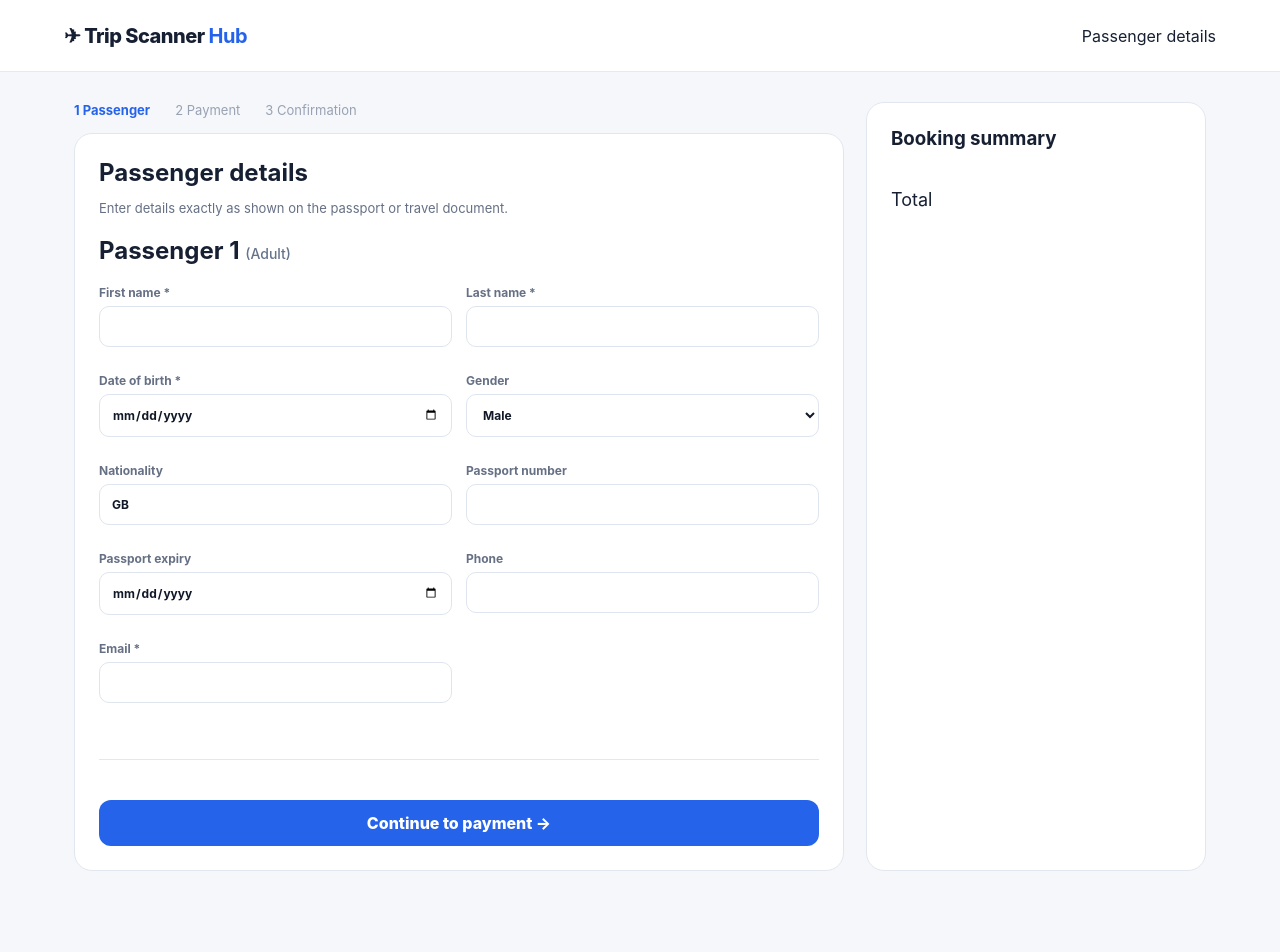
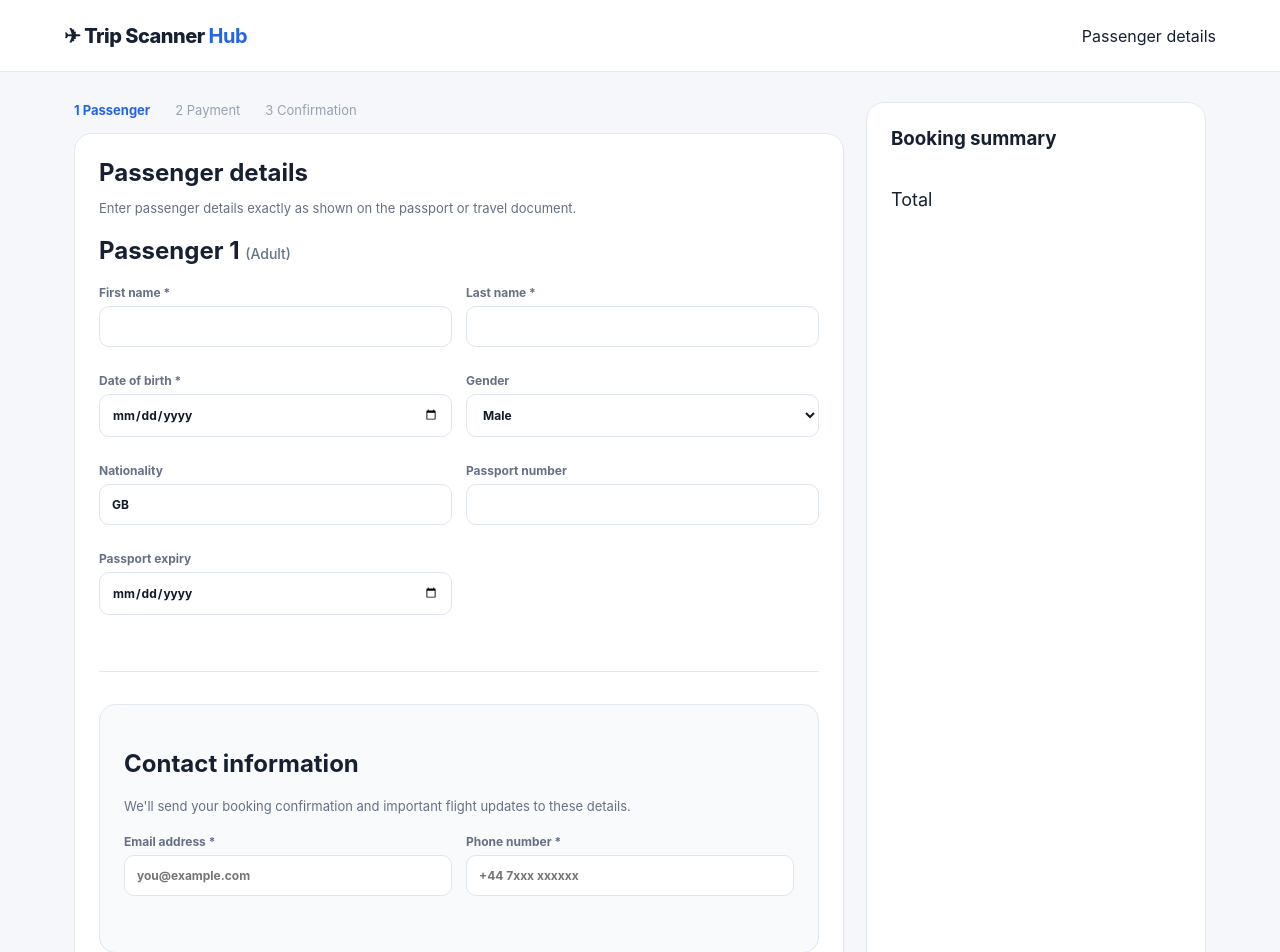
Before and after one commit to Milanbamaniya5/perfect-motion-flights, a Next.js app: page /checkout in a window 1280 px wide. Shown: the top 952 px of the page. Before the commit the page ends 931 px from the top, so only its background shows below. Built offline with nearby package versions, Linux system fonts and the light colour scheme.

Commit message:
Refactor checkout page for improved readability

```diff
--- a/app/checkout/page.js
+++ b/app/checkout/page.js
@@ -13,13 +13,10 @@ import {
 
 function money(amount, currency) {
   try {
-    return new Intl.NumberFormat(
-      'en-GB',
-      {
+    return new Intl.NumberFormat('en-GB', {
       style: 'currency',
       currency: currency || 'GBP',
-      }
-    ).format(Number(amount));
+    }).format(Number(amount));
   } catch {
     return `${currency || 'GBP'} ${amount}`;
   }
@@ -28,56 +25,43 @@ function money(amount, currency) {
 function time(value) {
   if (!value) return '—';
 
-  return new Date(value).toLocaleTimeString(
-    'en-GB',
-    {
+  return new Date(value).toLocaleTimeString('en-GB', {
     hour: '2-digit',
     minute: '2-digit',
-    }
-  );
+  });
 }
 
 function CheckoutContent() {
   const router = useRouter();
   const sp = useSearchParams();
 
-  const [offer, setOffer] =
-    useState(null);
-
-  const [passengers, setPassengers] =
-    useState([]);
-
-  const [error, setError] =
-    useState('');
+  const [offer, setOffer] = useState(null);
+  const [passengers, setPassengers] = useState([]);
+  const [contact, setContact] = useState({
+    email: '',
+    phone_number: '',
+  });
+  const [error, setError] = useState('');
 
   useEffect(() => {
-    const offerId =
-      sp.get('offerId');
+    const offerId = sp.get('offerId');
 
     const adults = Math.max(
       1,
       Number(sp.get('adults') || 1)
     );
 
-    const childAges =
-      sp.getAll('childAge');
+    const childAges = sp.getAll('childAge');
 
     const passengerList = [];
 
-    // Adults
-    for (
-      let i = 0;
-      i < adults;
-      i++
-    ) {
+    // ADULTS
+    for (let i = 0; i < adults; i++) {
       passengerList.push({
         type: 'adult',
         age: null,
-
         given_name: '',
         family_name: '',
-        email: '',
-        phone_number: '',
         born_on: '',
         gender: 'm',
         nationality: 'GB',
@@ -86,67 +70,48 @@ function CheckoutContent() {
       });
     }
 
-    // Children
-    childAges.forEach(
-      (age) => {
+    // CHILDREN
+    childAges.forEach((age) => {
       if (age === '') return;
 
       passengerList.push({
         type: 'child',
         age: Number(age),
-
         given_name: '',
         family_name: '',
-          email: '',
-          phone_number: '',
         born_on: '',
         gender: 'm',
         nationality: 'GB',
         passport_number: '',
         passport_expiry_date: '',
       });
-      }
-    );
+    });
 
-    setPassengers(
-      passengerList
-    );
+    setPassengers(passengerList);
 
     if (offerId) {
       fetch(
-        `/api/orders?offerId=${encodeURIComponent(
-          offerId
-        )}`
+        `/api/orders?offerId=${encodeURIComponent(offerId)}`
       )
-        .then((response) =>
-          response.json()
-        )
+        .then((response) => response.json())
         .then((data) => {
           if (data.offer) {
             setOffer(data.offer);
           } else {
             setError(
-              data.error ||
-                'Unable to load flight.'
+              data.error || 'Unable to load flight.'
             );
           }
         })
-        .catch(() =>
-          setError(
-            'Unable to load flight.'
-          )
-        );
+        .catch(() => {
+          setError('Unable to load flight.');
+        });
     }
   }, [sp]);
 
-  function updatePassenger(
-    index,
-    field,
-    value
-  ) {
+  function updatePassenger(index, field, value) {
     setPassengers((current) =>
-      current.map(
-        (passenger, i) =>
+      current.map((passenger, i) =>
         i === index
           ? {
               ...passenger,
@@ -157,18 +122,20 @@ function CheckoutContent() {
     );
   }
 
+  function updateContact(field, value) {
+    setContact((current) => ({
+      ...current,
+      [field]: value,
+    }));
+  }
+
   function submit(event) {
     event.preventDefault();
-
     setError('');
 
-    for (
-      let i = 0;
-      i < passengers.length;
-      i++
-    ) {
-      const passenger =
-        passengers[i];
+    // Validate passengers
+    for (let i = 0; i < passengers.length; i++) {
+      const passenger = passengers[i];
 
       if (
         !passenger.given_name ||
@@ -176,31 +143,33 @@ function CheckoutContent() {
         !passenger.born_on
       ) {
         setError(
-          `Please complete Passenger ${
-            i + 1
-          } details.`
+          `Please complete Passenger ${i + 1} details.`
         );
-
-        return;
-      }
-
-      if (
-        passenger.type === 'adult' &&
-        !passenger.email
-      ) {
-        setError(
-          `Please enter email for Passenger ${
-            i + 1
-          }.`
-        );
-
         return;
       }
     }
 
+    // Validate contact information ONCE
+    if (!contact.email) {
+      setError('Please enter the contact email address.');
+      return;
+    }
+
+    if (!contact.phone_number) {
+      setError('Please enter the contact phone number.');
+      return;
+    }
+
+    // Save passengers
     sessionStorage.setItem(
       'tripScannerPassengers',
       JSON.stringify(passengers)
+    );
+
+    // Save contact information ONCE
+    sessionStorage.setItem(
+      'tripScannerContact',
+      JSON.stringify(contact)
     );
 
     sessionStorage.setItem(
@@ -217,51 +186,36 @@ function CheckoutContent() {
 
   const segments =
     offer?.slices?.flatMap(
-      (slice) =>
-        slice.segments || []
+      (slice) => slice.segments || []
     ) || [];
 
   return (
     <main className="checkout-shell">
       <header className="site-header">
         <div className="brand">
-          ✈ Trip Scanner{' '}
-          <b>Hub</b>
+          ✈ Trip Scanner <b>Hub</b>
         </div>
 
-        <span>
-          Passenger details
-        </span>
+        <span>Passenger details</span>
       </header>
 
       <div className="checkout-grid">
         <section>
           <div className="stepbar">
-            <b>
-              1 Passenger
-            </b>
-
-            <span>
-              2 Payment
-            </span>
-
-            <span>
-              3 Confirmation
-            </span>
+            <b>1 Passenger</b>
+            <span>2 Payment</span>
+            <span>3 Confirmation</span>
           </div>
 
           <form
             className="passenger-card"
             onSubmit={submit}
           >
-            <h1>
-              Passenger details
-            </h1>
+            <h1>Passenger details</h1>
 
             <p>
-              Enter details exactly as
-              shown on the passport or
-              travel document.
+              Enter passenger details exactly as shown on
+              the passport or travel document.
             </p>
 
             {error && (
@@ -270,39 +224,31 @@ function CheckoutContent() {
               </div>
             )}
 
-            {passengers.map(
-              (
-                passenger,
-                index
-              ) => (
+            {/* =========================
+                PASSENGERS
+            ========================== */}
+
+            {passengers.map((passenger, index) => (
               <div
                 key={index}
                 className="passenger-section"
                 style={{
-                    marginBottom:
-                      '28px',
-                    paddingBottom:
-                      '24px',
-                    borderBottom:
-                      '1px solid #e5e7eb',
+                  marginBottom: '28px',
+                  paddingBottom: '24px',
+                  borderBottom: '1px solid #e5e7eb',
                 }}
               >
                 <h2>
-                    Passenger{' '}
-                    {index + 1}{' '}
+                  Passenger {index + 1}{' '}
                   <span
                     style={{
-                        fontSize:
-                          '14px',
-                        fontWeight:
-                          '500',
-                        color:
-                          '#64748b',
+                      fontSize: '14px',
+                      fontWeight: '500',
+                      color: '#64748b',
                     }}
                   >
                     (
-                      {passenger.type ===
-                      'child'
+                    {passenger.type === 'child'
                       ? `Child · age ${passenger.age}`
                       : 'Adult'}
                     )
@@ -314,9 +260,7 @@ function CheckoutContent() {
                     First name *
                     <input
                       type="text"
-                        value={
-                          passenger.given_name
-                        }
+                      value={passenger.given_name}
                       onChange={(e) =>
                         updatePassenger(
                           index,
@@ -324,6 +268,7 @@ function CheckoutContent() {
                           e.target.value
                         )
                       }
+                      required
                     />
                   </label>
 
@@ -331,9 +276,7 @@ function CheckoutContent() {
                     Last name *
                     <input
                       type="text"
-                        value={
-                          passenger.family_name
-                        }
+                      value={passenger.family_name}
                       onChange={(e) =>
                         updatePassenger(
                           index,
@@ -341,6 +284,7 @@ function CheckoutContent() {
                           e.target.value
                         )
                       }
+                      required
                     />
                   </label>
 
@@ -348,9 +292,7 @@ function CheckoutContent() {
                     Date of birth *
                     <input
                       type="date"
-                        value={
-                          passenger.born_on
-                        }
+                      value={passenger.born_on}
                       onChange={(e) =>
                         updatePassenger(
                           index,
@@ -358,15 +300,14 @@ function CheckoutContent() {
                           e.target.value
                         )
                       }
+                      required
                     />
                   </label>
 
                   <label>
                     Gender
                     <select
-                        value={
-                          passenger.gender
-                        }
+                      value={passenger.gender}
                       onChange={(e) =>
                         updatePassenger(
                           index,
@@ -375,13 +316,8 @@ function CheckoutContent() {
                         )
                       }
                     >
-                        <option value="m">
-                          Male
-                        </option>
-
-                        <option value="f">
-                          Female
-                        </option>
+                      <option value="m">Male</option>
+                      <option value="f">Female</option>
                     </select>
                   </label>
 
@@ -389,9 +325,7 @@ function CheckoutContent() {
                     Nationality
                     <input
                       type="text"
-                        value={
-                          passenger.nationality
-                        }
+                      value={passenger.nationality}
                       onChange={(e) =>
                         updatePassenger(
                           index,
@@ -406,9 +340,7 @@ function CheckoutContent() {
                     Passport number
                     <input
                       type="text"
-                        value={
-                          passenger.passport_number
-                        }
+                      value={passenger.passport_number}
                       onChange={(e) =>
                         updatePassenger(
                           index,
@@ -423,9 +355,7 @@ function CheckoutContent() {
                     Passport expiry
                     <input
                       type="date"
-                        value={
-                          passenger.passport_expiry_date
-                        }
+                      value={passenger.passport_expiry_date}
                       onChange={(e) =>
                         updatePassenger(
                           index,
@@ -435,109 +365,109 @@ function CheckoutContent() {
                       }
                     />
                   </label>
+                </div>
+              </div>
+            ))}
+
+            {/* =========================
+                CONTACT INFORMATION
+                ONLY ONCE
+            ========================== */}
+
+            <div
+              className="contact-section"
+              style={{
+                marginTop: '32px',
+                padding: '24px',
+                borderRadius: '16px',
+                background: '#f8fafc',
+                border: '1px solid #e2e8f0',
+              }}
+            >
+              <h2>Contact information</h2>
+
+              <p>
+                We'll send your booking confirmation and
+                important flight updates to these details.
+              </p>
+
+              <div className="form-grid">
+                <label>
+                  Email address *
+                  <input
+                    type="email"
+                    placeholder="you@example.com"
+                    value={contact.email}
+                    onChange={(e) =>
+                      updateContact(
+                        'email',
+                        e.target.value
+                      )
+                    }
+                    required
+                  />
+                </label>
 
                 <label>
-                      Phone
+                  Phone number *
                   <input
                     type="tel"
-                        value={
-                          passenger.phone_number
-                        }
+                    placeholder="+44 7xxx xxxxxx"
+                    value={contact.phone_number}
                     onChange={(e) =>
-                          updatePassenger(
-                            index,
+                      updateContact(
                         'phone_number',
                         e.target.value
                       )
                     }
-                      />
-                    </label>
-
-                    <label>
-                      Email
-                      {passenger.type ===
-                        'adult' && (
-                        <span> *</span>
-                      )}
-
-                      <input
-                        type="email"
-                        value={
-                          passenger.email
-                        }
-                        onChange={(e) =>
-                          updatePassenger(
-                            index,
-                            'email',
-                            e.target.value
-                          )
-                        }
+                    required
                   />
                 </label>
               </div>
             </div>
-              )
-            )}
 
             <button
               type="submit"
               className="primary wide"
+              style={{
+                marginTop: '24px',
+              }}
             >
               Continue to payment →
             </button>
           </form>
         </section>
 
+        {/* =========================
+            BOOKING SUMMARY
+        ========================== */}
+
         <aside className="summary">
-          <h3>
-            Booking summary
-          </h3>
+          <h3>Booking summary</h3>
 
-          {segments.map(
-            (segment, index) => (
+          {segments.map((segment, index) => (
             <div
               className="summary-leg"
               key={index}
             >
               <b>
-                  {time(
-                    segment.departing_at
-                  )}{' '}
-                  {
-                    segment.origin
-                      ?.iata_code
-                  }{' '}
-                  →
-                  {` `}
-                  {time(
-                    segment.arriving_at
-                  )}{' '}
-                  {
-                    segment.destination
-                      ?.iata_code
-                  }
+                {time(segment.departing_at)}{' '}
+                {segment.origin?.iata_code}
+                {' → '}
+                {time(segment.arriving_at)}{' '}
+                {segment.destination?.iata_code}
               </b>
 
               <small>
-                  {
-                    segment
-                      .marketing_carrier
-                      ?.name
-                  }{' '}
-                  ·{' '}
-                  {
-                    segment
-                      .marketing_carrier_flight_number
-                  }
+                {segment.marketing_carrier?.name}
+                {' · '}
+                {segment.marketing_carrier_flight_number}
               </small>
             </div>
-            )
-          )}
+          ))}
 
           <div className="total">
-            <span>
-              Total
-            </span>
+            <span>Total</span>
 
             <strong>
               {offer &&
```
Lines whose indentation alone changed are shown as unchanged.
